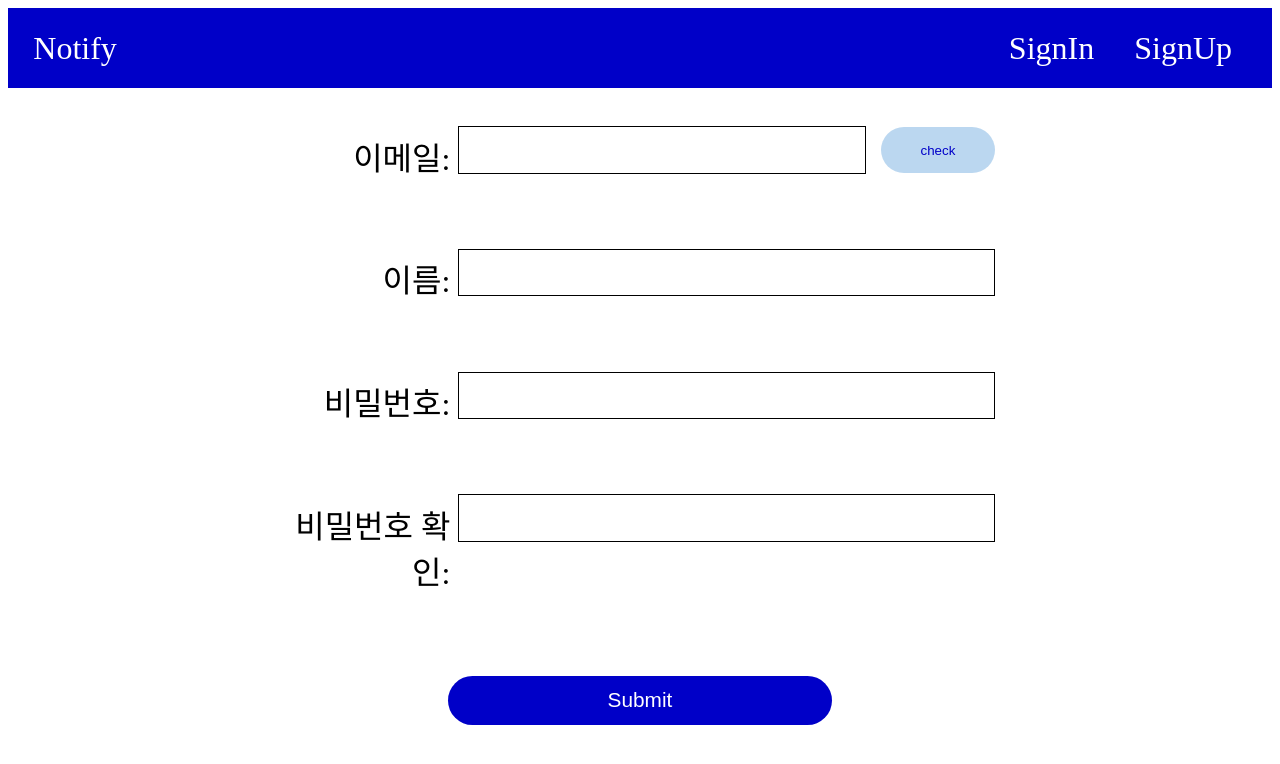
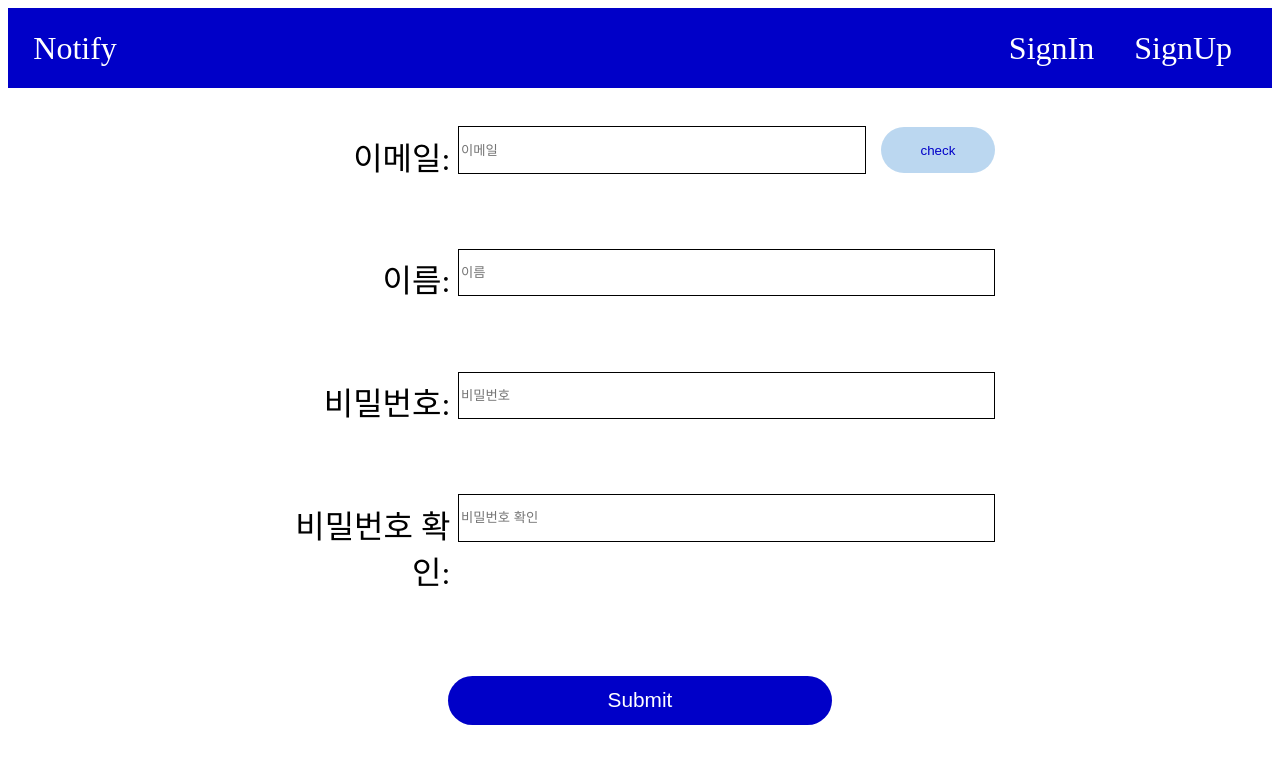
Before and after one commit to weather-notify/notify_Frontend, a React (Create React App) app: page /join in a window 1280 px wide. Shown: the top 764 px of the page. Built offline with nearby package versions, Linux system fonts and the light colour scheme.

Commit message:
[ADD] 이메일 형식 & 비밀번호 일치 확인

```diff
--- a/src/component/join/Join.js
+++ b/src/component/join/Join.js
@@ -1,34 +1,78 @@
-import React from 'react';
+import React, { useState } from 'react';
 
 import * as S from './style';
 
 const Join = () => {
+    const [email, setEmail] = useState("");
+    const [password, setPassword] = useState("");
+    const [passwordCheck, setPasswordCheck] = useState("");
+    const [checkEmail, setCheckEmail] = useState(false);
+    const [checkPassword, setCheckPassword] = useState(false);
+
+    const onChangeEmail = (e) => {
+        setEmail(e.target.value);
+        emailCheck(email);
+    };
+
+    const emailCheck = (str) => {
+        const re2 = /^[0-9a-zA-Z]([-_.]?[0-9a-zA-Z])*@[0-9a-zA-Z]([-_.]?[0-9a-zA-Z])*.[a-zA-Z]*.[a-zA-Z]{2,3}$/i;
+        setCheckEmail(re2.test(str));
+    };
+
+    const onChange = (e) => {
+        setPassword(e.target.value);
+    }
+
+    const onChangePassword = (e) => {
+        setPasswordCheck(e.target.value);
+        setCheckPassword(password === e.target.value ? true : false);
+    }
+
     return (
         <S.Container>
             <S.InputLine>
                 <S.InfoDiv>
                     <S.Info>이메일: </S.Info>
                 </S.InfoDiv>
-                <S.InputEmail></S.InputEmail>
+                <S.InputEmail
+                    placeholder='이메일'
+                    onChange={onChangeEmail}></S.InputEmail>
                 <S.CheckButton>check</S.CheckButton>
+                {
+                    email !== "" && checkEmail === false ?
+                        <S.InputError>
+                            이메일 형식이 올바르지 않습니다.
+                        </S.InputError> : null
+                }
             </S.InputLine>
             <S.InputLine>
                 <S.InfoDiv>
                     <S.Info>이름: </S.Info>
                 </S.InfoDiv>
-                <S.InputBox></S.InputBox>
+                <S.InputBox
+                    placeholder='이름'></S.InputBox>
                 </S.InputLine>
             <S.InputLine>
                 <S.InfoDiv>
                     <S.Info>비밀번호: </S.Info>
                 </S.InfoDiv>
-                <S.InputPassword></S.InputPassword>
+                <S.InputPassword
+                    placeholder='비밀번호'
+                    onChange={onChange}></S.InputPassword>
                 </S.InputLine>
             <S.InputLine>
                 <S.InfoDiv>
                     <S.Info>비밀번호 확인: </S.Info>
                 </S.InfoDiv>
-                <S.InputPassword></S.InputPassword>
+                <S.InputPassword
+                    placeholder='비밀번호 확인'
+                    onChange={onChangePassword}></S.InputPassword>
+                    {
+                        passwordCheck !== "" && checkPassword === false ?
+                            <S.InputError>
+                                비밀번호가 일치하지 않습니다.
+                            </S.InputError> : null
+                    }
                 </S.InputLine>
         </S.Container>
     )
--- a/src/component/join/style.js
+++ b/src/component/join/style.js
@@ -48,6 +48,12 @@ export const InputEmail = styled.input.attrs({
     border: 1px solid;
 `
 
+export const InputError = styled.p`
+    font-size: 1rem;
+    color: red;
+    margin: 0 27% 0 0;
+`
+
 export const InputPassword = styled.input.attrs({
     type: 'password',
     checked: true
```
